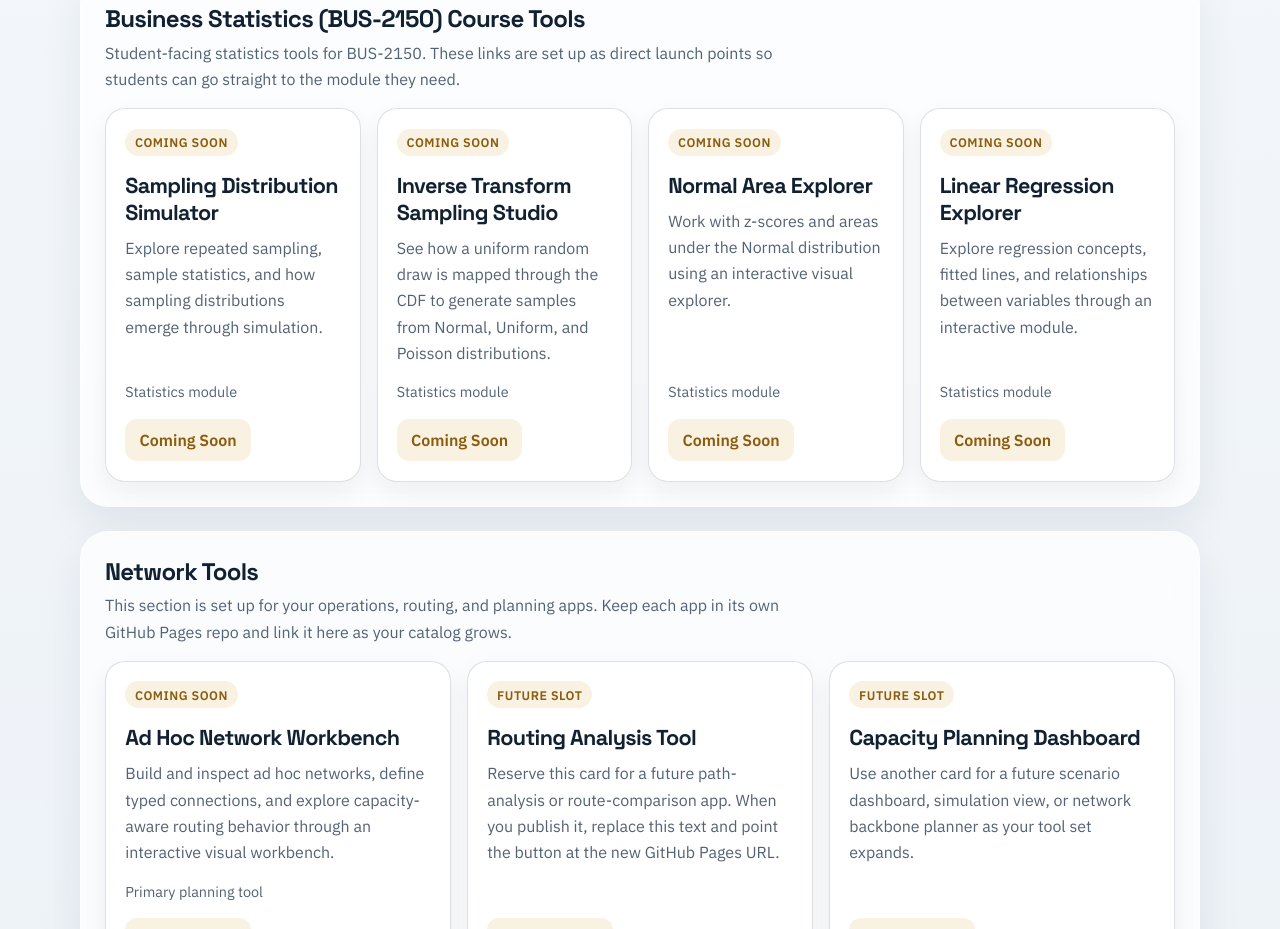
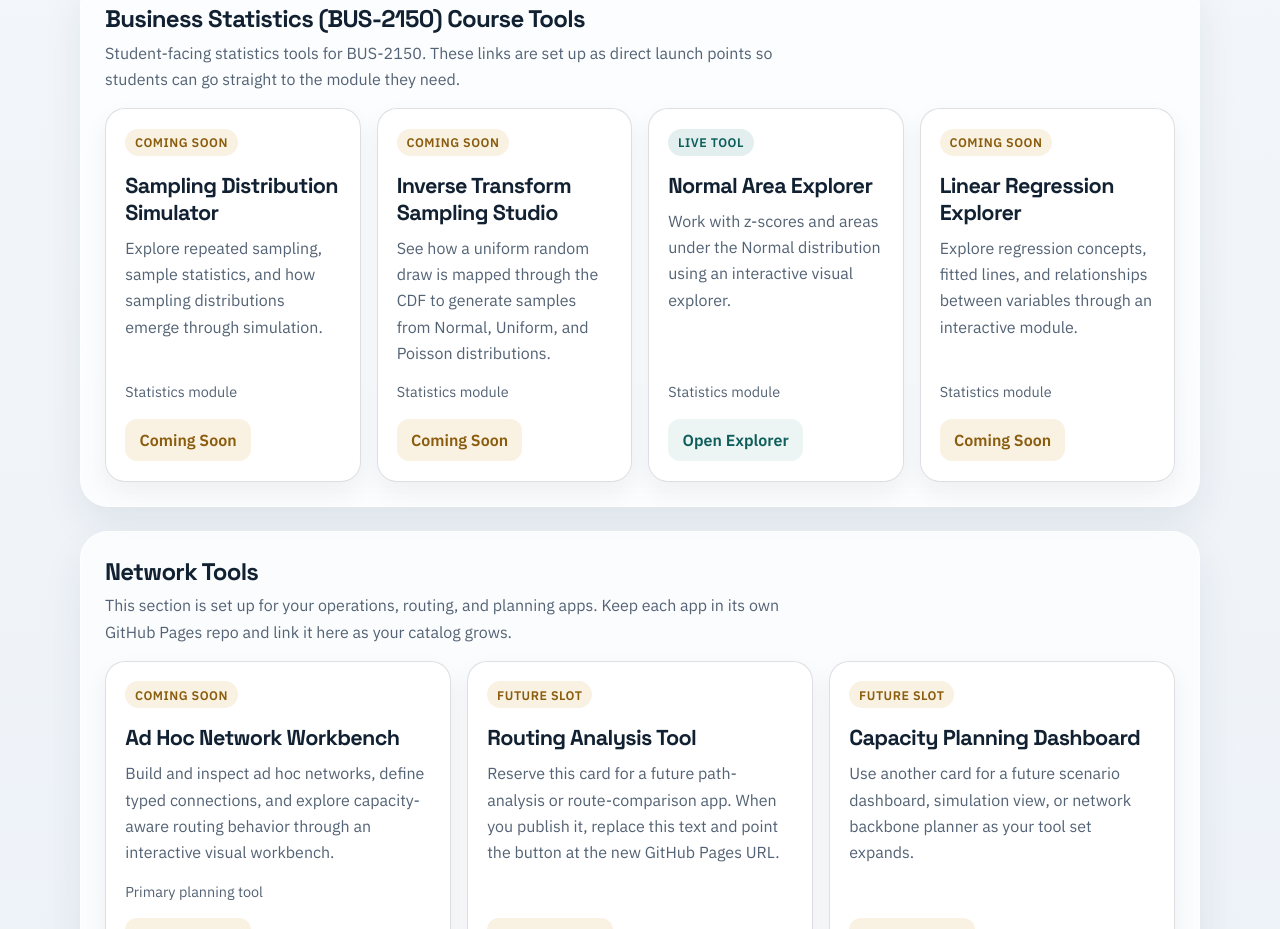
Before and after one commit to rhartlage/rhartlage.github.io, a plain HTML site: page index.html in a window 1280 px wide. Shown: the part 953-1882 px from the top of the page. Drawn offline with Linux system fonts and the light colour scheme.

Commit message:
Publish normal area explorer card

```diff
--- a/index.html
+++ b/index.html
@@ -500,13 +500,13 @@
         </article>
 
         <article class="card">
-          <span class="status status-soon">Coming Soon</span>
+          <span class="status status-live">Live Tool</span>
           <h3>Normal Area Explorer</h3>
           <p>
             Work with z-scores and areas under the Normal distribution using an interactive visual explorer.
           </p>
           <div class="meta">Statistics module</div>
-          <span class="card-link card-link-disabled">Coming Soon</span>
+          <a class="card-link" href="https://rhartlage.github.io/stats-tools/modules/normal-area-explorer/">Open Explorer</a>
         </article>
 
         <article class="card">
```
